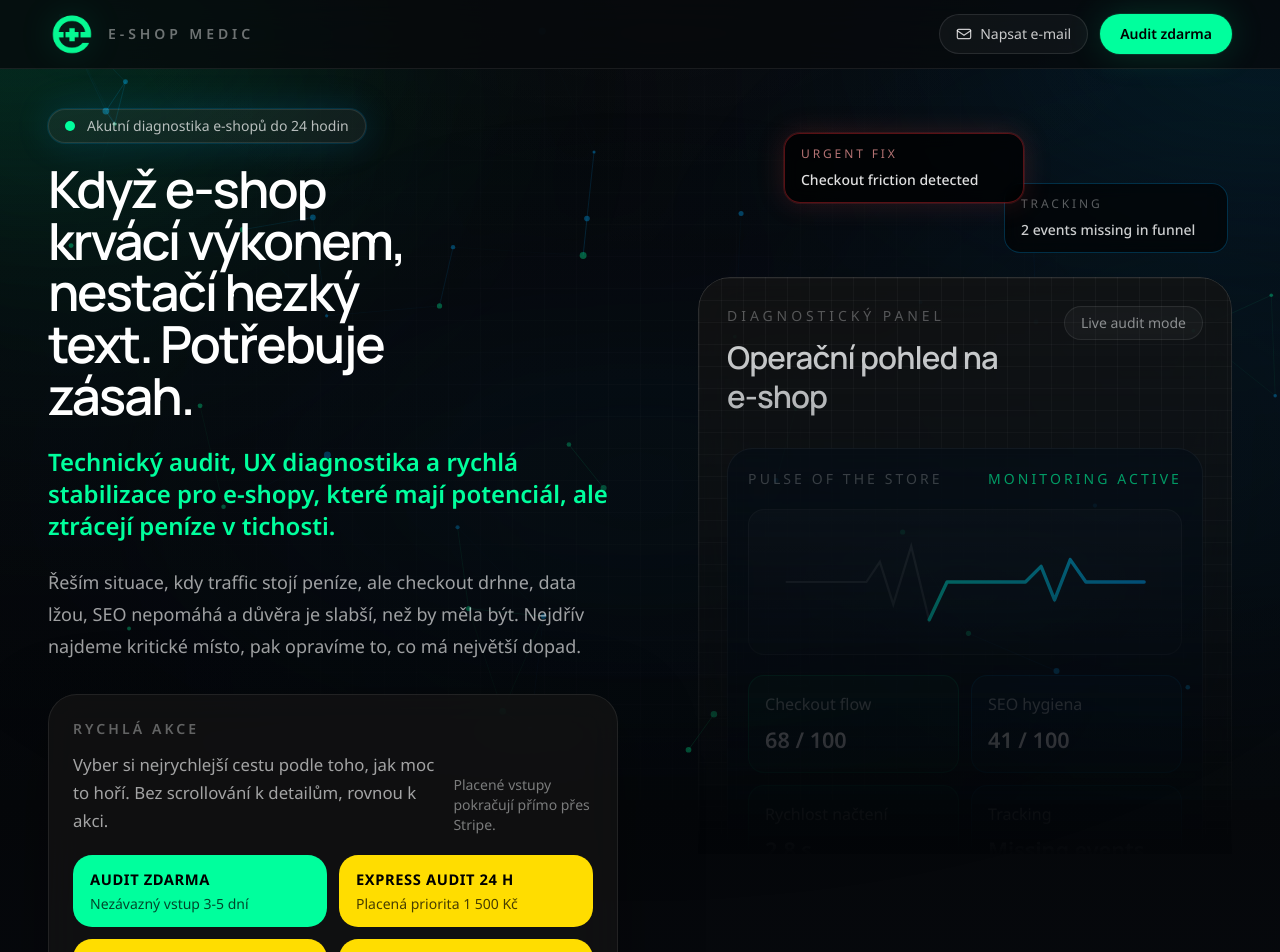
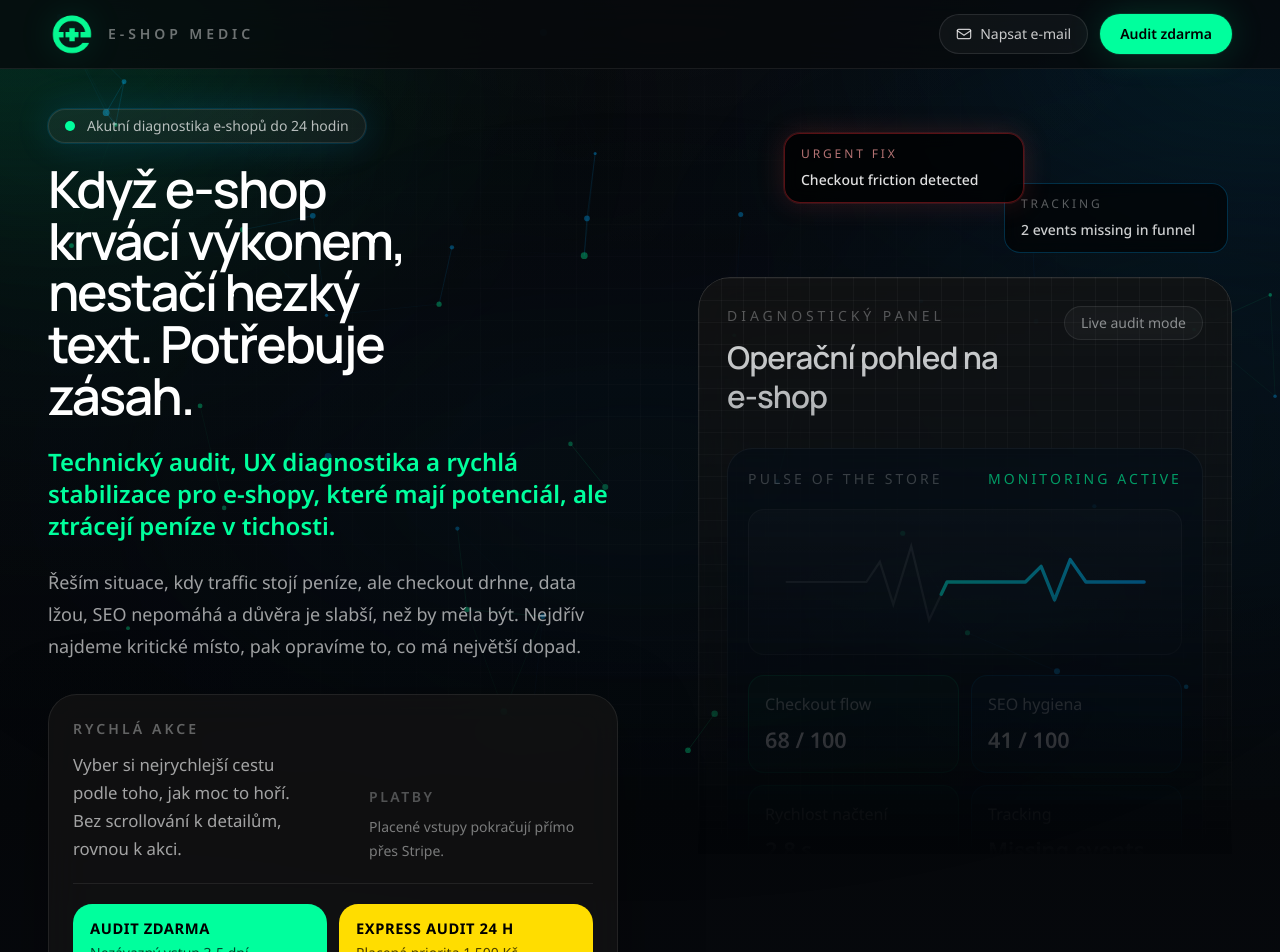
Before and after one commit to lb-ship-it/e-shop-medic, a Next.js app: page / in a window 1280 px wide. Shown: the top 952 px of the page. Built offline with nearby package versions, Linux system fonts and the light colour scheme.

Commit message:
Refine quick action block layout

```diff
--- a/app/page.tsx
+++ b/app/page.tsx
@@ -225,7 +225,7 @@ function AuditOptionCard({
 function QuickActionBlock() {
   return (
     <div className="panel rounded-[1.8rem] border border-white/10 px-5 py-5 sm:px-6 sm:py-6">
-      <div className="flex flex-col gap-3 lg:flex-row lg:items-end lg:justify-between">
+      <div className="grid gap-4 border-b border-white/8 pb-5 lg:grid-cols-[minmax(0,1fr)_16rem] lg:items-end lg:gap-8">
         <div className="max-w-2xl">
           <p className="text-sm font-semibold uppercase tracking-[0.22em] text-white/35">
             Rychlá akce
@@ -235,7 +235,14 @@ function QuickActionBlock() {
             rovnou k akci.
           </p>
         </div>
-        <p className="text-sm text-white/45">Placené vstupy pokračují přímo přes Stripe.</p>
+        <div className="lg:justify-self-end">
+          <p className="text-sm font-semibold uppercase tracking-[0.18em] text-white/28">
+            Platby
+          </p>
+          <p className="mt-2 max-w-[14rem] text-sm leading-6 text-white/45">
+            Placené vstupy pokračují přímo přes Stripe.
+          </p>
+        </div>
       </div>
 
       <div className="mt-5 grid gap-3 sm:grid-cols-2">
```
